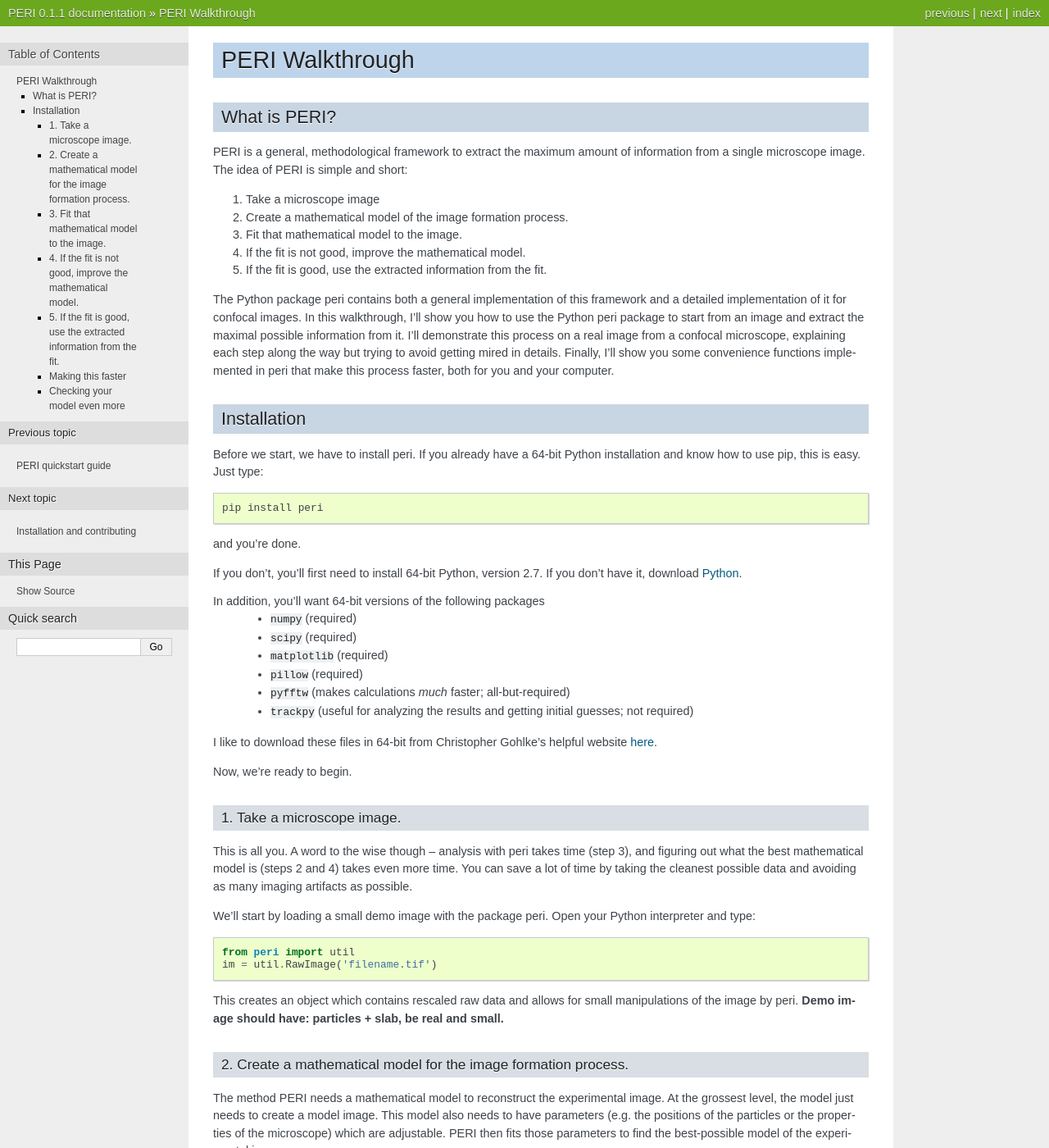
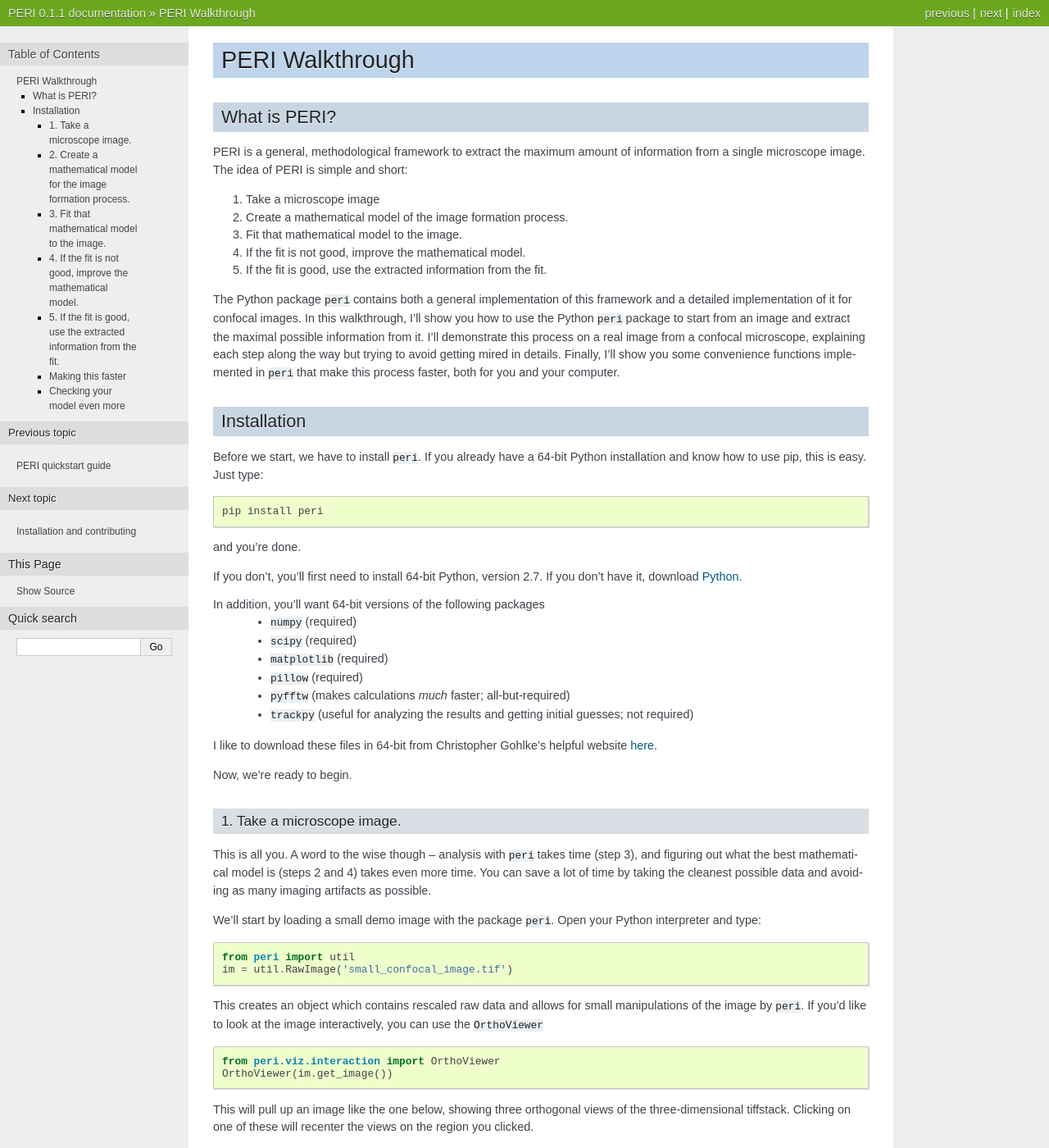
Before and after one commit to peri-source/peri, a Sphinx documentation site: the page built from docs/walkthrough.rst, in a window 1280 px wide and 1400 px high. Shown: the whole window at 82% size. Built offline with Sphinx 7.4.7, drawn with Linux system fonts in a browser that asks for light colours; some of the changed text lies outside the part shown.

Commit message:
All-but-complete walkthrough, with figures and examples.

```diff
--- a/docs/walkthrough.rst
+++ b/docs/walkthrough.rst
@@ -17,19 +17,19 @@
 4. If the fit is not good, improve the mathematical model.
 5. If the fit is good, use the extracted information from the fit.
 
-The Python package peri contains both a general implementation of this
+The Python package ``peri`` contains both a general implementation of this
 framework and a detailed implementation of it for confocal images. In this
-walkthrough, I'll show you how to use the Python peri package to start from
+walkthrough, I'll show you how to use the Python ``peri`` package to start from
 an image and extract the maximal possible information from it. I'll demonstrate
 this process on a real image from a confocal microscope, explaining each step
 along the way but trying to avoid getting mired in details. Finally, I'll show
-you some convenience functions implemented in peri that make this process
+you some convenience functions implemented in ``peri`` that make this process
 faster, both for you and your computer.
 
 Installation
 ------------
-Before we start, we have to install peri. If you already have a 64-bit Python
-installation and know how to use pip, this is easy. Just type:
+Before we start, we have to install ``peri``. If you already have a 64-bit
+Python installation and know how to use pip, this is easy. Just type:
 
 
 .. code-block:: python
@@ -47,8 +47,9 @@
  * ``matplotlib`` (required)
  * ``pillow`` (required)
  * ``pyfftw`` (makes calculations *much* faster; all-but-required)
- * ``trackpy`` (useful for analyzing the results and getting initial guesses; not
-   required)
+ * ``trackpy`` (useful for analyzing the results and getting initial guesses;
+   not required)
+
 I like to download these files in 64-bit from Christopher Gohlke's helpful
 website `here <http://www.lfd.uci.edu/~gohlke/pythonlibs/>`_.
 
@@ -56,22 +57,35 @@
 
 1. Take a microscope image.
 ~~~~~~~~~~~~~~~~~~~~~~~~~~~
-This is all you. A word to the wise though -- analysis with peri takes time
+This is all you. A word to the wise though -- analysis with ``peri`` takes time
 (step 3), and figuring out what the best mathematical model is (steps 2 and 4)
 takes even more time. You can save a lot of time by taking the cleanest
 possible data and avoiding as many imaging artifacts as possible.
 
-We'll start by loading a small demo image with the package peri. Open your
+We'll start by loading a small demo image with the package ``peri``. Open your
 Python interpreter and type:
 
 .. code-block:: python
 
     from peri import util
-    im = util.RawImage('filename.tif')
+    im = util.RawImage('small_confocal_image.tif')
 
 This creates an object which contains rescaled raw data and allows for small
-manipulations of the image by peri.
-**Demo image should have: particles + slab, be real and small.**
+manipulations of the image by ``peri``. If you'd like to look at the image
+interactively, you can use the ``OrthoViewer``
+
+.. code-block:: python
+
+    from peri.viz.interaction import OrthoViewer
+    OrthoViewer(im.get_image())
+
+This will pull up an image like the one below, showing three orthogonal views
+of the three-dimensional tiffstack. Clicking on one of these will recenter the
+views on the region you clicked.
+
+.. figure:: ./_static/OV-small-im.png
+   :scale: 50%
+   :alt: ``OrthoViewer(im.get_image())``
 
 
 2. Create a mathematical model for the image formation process.
@@ -83,7 +97,7 @@
 or the properties of the microscope) which are adjustable. PERI then fits
 those parameters to find the best-possible model of the experimental image.
 
-In the package peri, the mathematical model itself is split into two parts:
+In the package ``peri``, the mathematical model itself is split into two parts:
 the *components* of the model, and the *interaction* between those components
 to create a final image. A component of the model is a description of a
 physical property of the sample or microscope -- for instance, the
@@ -102,27 +116,46 @@
 
 .. code-block:: python
 
+    import numpy
     from peri.comp import objs
     coverslip = objs.Slab(zpos=6)
-    particle_positions = np.load('filename.npy')
+    particle_positions = numpy.load('particle-positions.npy')
     particle_radii = 5.0  # a good guess for the particle radii, in pixels
     particles = objs.PlatonicSpheresCollection(particle_positions, particle_radii)
 
-All the model components in peri are stored in the module peri.comp. The
-components describing the microscope sample being imaged are stored in
-peri.comp.objs, which we import in the first line. In the next line, we
-create a coverslip, which is described by a peri.comp.objs.Slab object.
+All the model components in ``peri`` are stored in the module ``peri.comp``.
+The components describing the microscope sample being imaged are stored in
+``peri.comp.objs``, which we import in the first line. In the next line, we
+create a coverslip, which is described by a ``peri.comp.objs.Slab`` object.
 Finally, in the last line we create a collection of spheres, described by
 ``peri.comp.objs.PlatonicSpheresCollection``.
 
-To speed up peri 's fit of the model, I've created both of these objects with
-reasonable initial guesses for the objects' parameters. By looking at the raw
-image, I've seen that the coverslip is positioned at a height of roughly z=6
-pixels above the bottom of the image. If I wanted, I could also pass a
+To speed up ``peri`` 's fit of the model, I've created both of these objects
+with reasonable initial guesses for the objects' parameters. By looking at the
+raw image, I've seen that the coverslip is positioned at a height of roughly
+z=6 pixels above the bottom of the image. If I wanted, I could also pass a
 selection of Euler angles to describe the coverslip's orientation. However, a
 flat coverslip is a good enough initial guess. Likewise, I've used a centroid
 algorithm (trackpy) to do a reasonable job finding most of the spheres in the
-image; the position guess for this is saved as **'filename.py'** [1]_. Finally, by
+image; the position guess for this is saved as ``'particle-positions.npy'``
+[1]_. You can check the quality of this initial guess with the
+``OrthoPrefeature``, which overlays the image with the extracted particle
+positions:
+
+.. code-block:: python
+
+    from peri.viz.interaction import OrthoPrefeature
+    OrthoPrefeature(im.get_image(), particle_positions, viewrad=3.0)
+
+.. figure:: ./_static/OrthoPrefeature.png
+   :scale: 50%
+   :alt: ``OrthoPrefeature(im.get_image(), particle_positions, viewrad=3.0)``
+
+   Click around to look at particles! If you like, you can add or remove
+   particles by hitting ``A`` or ``R``.
+
+Clicking around shows that we've gotten most of the particles with our initial
+featuring, which is really all that ``peri`` needs to start. Finally, by
 looking at the raw data I've noticed that the particle radii are all about 5
 pixels.
 
@@ -133,8 +166,8 @@
 
 Looking at the image, we see that the coverslip and particles behave the same
 way -- both exclude dye from regions of the image. Thus, it seems best to treat
- these two objects together when we make our mathematical model, rather then
- separately. We can do this by grouping these two objects together:
+these two objects together when we make our mathematical model, rather then
+separately. We can do this by grouping these two objects together:
 
 .. code-block:: python
 
@@ -143,8 +176,8 @@
 
 A group of any model components is described by a
 ``peri.comp.ComponentCollection``. Since we've collected these components
-together, we describe them (``category='obj'``) so peri can identify which part
-of the model they belong.
+together, we describe them (``category='obj'``) so ``peri`` can identify to
+which part of the model they belong.
 
 
 Next, we see that the image is illuminated by a laser, with stripe-like
@@ -153,23 +186,23 @@
 .. code-block:: python
 
     from peri.comp import ilms
-    illumination = ilms.BarnesStreakLegPoly2P1D(npts=(30,20,10), zorder=5)
+    illumination = ilms.BarnesStreakLegPoly2P1D(npts=(40, 25, 20, 10, 5), zorder=7)
 
 Mathematically, we can describe the illumination as some sort of continuous
 field defined over the image. These field-like descriptions are stored in the
-module peri.comp.ilms, which we import in the first line. A quick look at the
-module shows that there are a sizeable number of possible illumination field
-descriptions. All of these conceptually do the same thing, but they are each
-parameterized slightly differently. After a lot of experimentation, I've found
-that the streaky-structure in my image is well-described by the technical-
-sounding BarnesStreakLegPoly2P1D [2]_. In general, the different options in the
-ilms module are ways to parameterize the illumination, but they each need to
-know how many parameters to use. For my microscope, I've found that a good
-number of parameters for images of this size is what I've typed in -- any less
-and the illumination isn't described sufficiently, and more is overkill [3]_.
-You will *need* to figure out how many parameters to include for your
-microscope and image size. For now, don't worry about this -- we'll go over
-this in step 4.
+module ``peri.comp.ilms``, which we import in the first line. A quick look at
+the module shows that there are a sizeable number of possible illumination
+field descriptions. All of these conceptually do the same thing, but they are
+each parameterized slightly differently. After a lot of experimentation, I've
+found that the streaky-structure in my image is well-described by the
+technical-sounding BarnesStreakLegPoly2P1D [2]_. In general, the different
+options in the ilms module are ways to parameterize the illumination, but they
+each need to know how many parameters to use. For my microscope, I've found
+that a good number of parameters for images of this size is what I've typed
+in -- any less and the illumination isn't described sufficiently, and more is
+overkill [3]_. You will *need* to figure out how many parameters to include for
+your microscope and image size. For now, don't worry about this -- we'll go
+over this in step 4.
 
 .. [2] Briefly, this consists of a series of Barnes interpolants in the
    x-direction, each multiplied by a different Legendre polynomial in the
@@ -230,7 +263,7 @@
 special numerical implementations made for speed and reliability (the
 FixedSSCheb bit). If you don't want or need an exact optical description of
 your point-spread function, then you can use one of the heuristic functions
-stored in the module peri.comp.psfs (such as a Gaussian or a Gaussian that
+stored in the module ``peri.comp.psfs`` (such as a Gaussian or a Gaussian that
 changes in z).
 
 Now that we have all the *components* of the mathematical model, we need to
@@ -242,7 +275,7 @@
     from peri import models
     model = models.ConfocalImageModel()
 
-The model tells peri how to combine all the objects together to create an
+The model tells ``peri`` how to combine all the objects together to create an
 image. Our ConfocalImageModel knows that the objects in the sample excludes dye
 from certain regions, the dye gets illuminated by a laser, blurred by the
 point-spread function with microscope optics, and imaged on a detector with a
@@ -254,7 +287,7 @@
     print model
 
 Finally, we need to combine the mathematical model and its components together
-to create a model image. In peri, the image, the mathematical model, its
+to create a model image. In ``peri``, the image, the mathematical model, its
 parameters and values, and the model image are all stored in an object called a
 ``State`` or ``ImageState``. We're now ready to create our state:
 
@@ -265,7 +298,20 @@
             point_spread_function, offset], mdl=model)
 
 If we want to save our state or load a saved state, we can use
-``peri.states.save`` and ``peri.states.load``.
+``peri.states.save`` and ``peri.states.load``. Finally, ``peri`` allows the
+same parameter to describe multiple components of the model. For instance,
+physically we know that the ratio of the z-pixel to xy-pixel size is the same
+whether we're calculating an optical model of the point-spread function or
+drawing the Platonic particles. We can link these parameters with
+
+.. code-block:: python
+
+    from peri import runner
+    runner.link_zscale(st)
+
+**this is a lie for two reasons. One, peri has trouble with non-psf stuff. Two,
+is the zscale the same because of the difference between nominal and actual
+focal positions? FIXME**
 
 3. Fit that mathematical model to the image.
 ~~~~~~~~~~~~~~~~~~~~~~~~~~~~~~~~~~~~~~~~~~~~
@@ -281,33 +327,33 @@
     print st.error
 
 Right now the fit's error is pretty bad. We can fit the state and improve the
-error significantly using peri 's convenience functions:
+error significantly using ``peri`` 's convenience functions:
 
 .. code-block:: python
 
     from peri import runner
     runner.optimize_from_initial(st)
 
-This fits the state, saving its progress along the way to your current
-directory. If running this code doesn't fit the state well enough, you can
-either re-run the code above again, or run:
+This fits the state, printing information to your screen and saving progress
+to your current directory along the way. If running this code doesn't fit the
+state well enough, you can either re-run the code above again, or run:
 
 .. code-block:: python
 
     runner.finish_state(st)
 
-For a typial image, peri needs to fit thousands of parameters in a complex
+For a typical image, ``peri`` needs to fit thousands of parameters in a complex
 landscape, which can take a lot of time. Be patient. Or better yet, leave your
 computer and come back after lunch or tomorrow. If you want to delve into more
 details of the optimization methods, you can read about them in the
-documentation's :doc:`Optimization </optimization>` section, including how peri
-can automatically add missing particles and remove bad ones.
+documentation's :doc:`Optimization </optimization>` section, including how
+``peri`` can automatically add missing particles and remove bad ones.
 
 4. If the fit is not good, improve the mathematical model.
 ~~~~~~~~~~~~~~~~~~~~~~~~~~~~~~~~~~~~~~~~~~~~~~~~~~~~~~~~~~
 
-Now that we've fit our data, we need to check if the fit is good. peri provides
-several ways to do this for a single state. The first step is the
+Now that we've fit our data, we need to check if the fit is good. ``peri``
+provides several ways to do this for a single state. The first step is the
 ``OrthoManipulator``:
 
 .. code-block:: python
@@ -316,12 +362,24 @@
     OrthoManipulator(st)
 
 This will pull up an interactive viewer which allows you to examine the raw
-data, the model image, the fit residuals, and different components of the model.
+data, model image, fit residuals, and the different components of the model.
 Hit ``Q`` to cycle through the diffferent view modes, and click on a particular
 region in the image to see the orthogonal cross-sections of these modes. If you
 see structure in the residuals of your fit -- shadows of particles or stripes
 and long-wavelength variation in the residuals -- then your model isn't
-complete or your fit isn't the best.
+complete or your fit isn't the best. For my state, we see that the fit is
+pretty good, as you can see below. There are a few slight shadows of particles,
+and one missing particle all the way on the edge of the image, but other than
+that it's pretty good.  FIXME you should fix runner then run this again & update caption
+
+.. figure:: ./_static/OM-finish-st.png
+   :scale: 100%
+   :alt: ``OrthoManipulator(st)``
+   :align: center
+
+   The ``OrthoManipulator`` . You can see the raw data on the left and the fit
+   residuals on the right. The residuals are almost perfect Gaussian white
+   noise.
 
 You can look closer for structure in the residuals by looking at the Fourier
 transform of the residuals (hit ``W``). Again, if you see structure in the
@@ -381,12 +439,12 @@
 second optimization up by optimizing certain parts first; see the
 :doc:`Optimization </optimization>` section for how to do this.
 
-Sometimes, however, the component or model you need isn't included in the peri
-package. For instance, you could be imaging rods on a 4Pi microscope or with a
-STEM, changing your objects, point-spread function and image formation model to
-things that aren't currently included in the peri package. If this is the case,
-you'll need to develop peri to include a new model or component! See the
-developer's section of the documentation to get started.
+Sometimes, however, the component or model you need isn't included in the
+``peri`` package. For instance, you could be imaging rods on a 4Pi microscope
+or with a STEM, changing your objects, point-spread function and image
+formation model to things that aren't currently included in the peri package.
+If this is the case, you'll need to develop ``peri`` to include a new model or
+component! See the developer's section of the documentation to get started.
 
 
 5. If the fit is good, use the extracted information from the fit.
```
Also changed, not shown: other parts of docs/walkthrough.rst (+2 -2 lines), docs/_static/OM-finish-st.png (added), docs/_static/OV-small-im.png (added), docs/_static/OrthoPrefeature.png (added).
